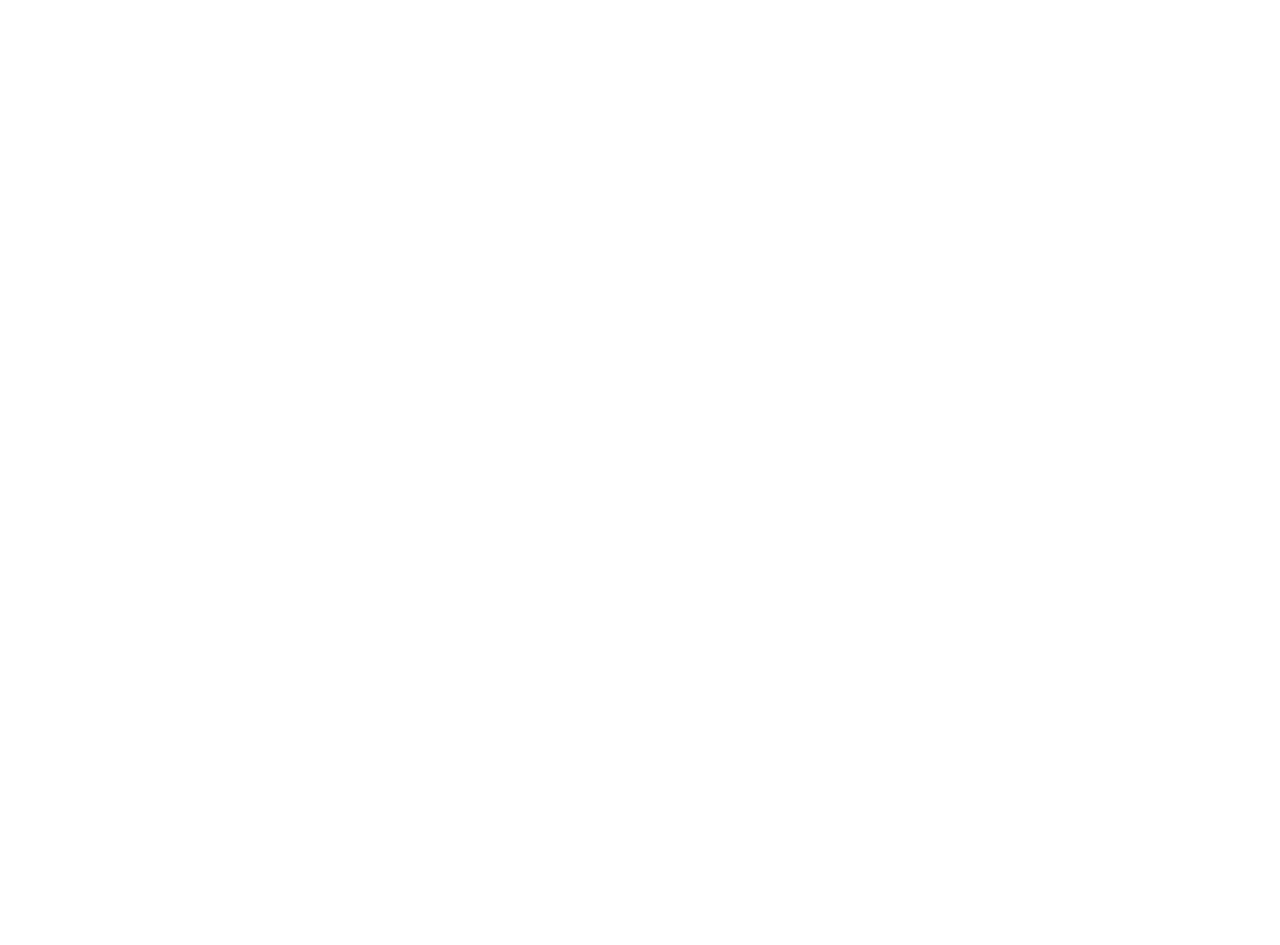
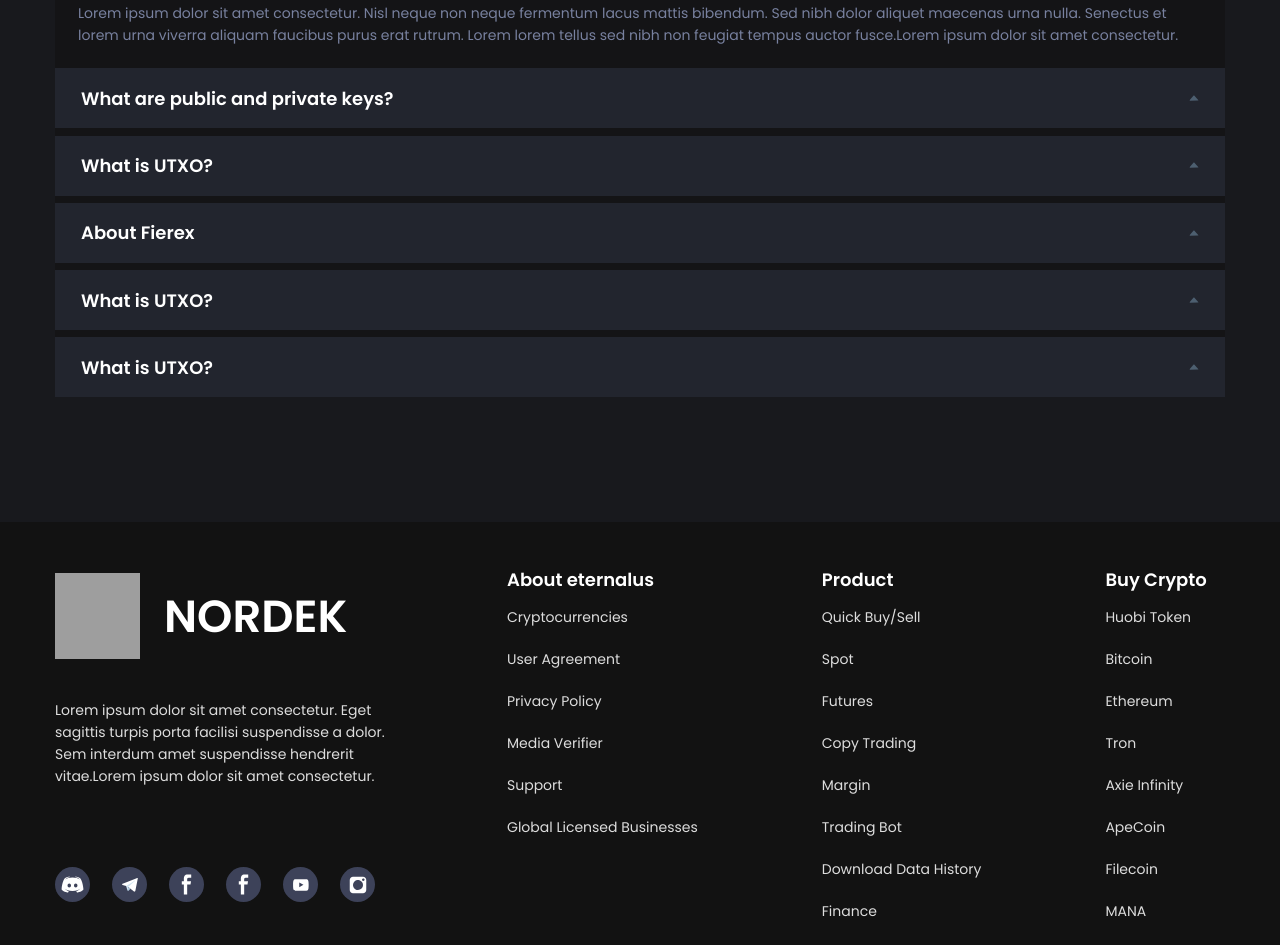
Before and after one commit to amrat98/ce-react, a React (Create React App) app: page /faq in a window 1280 px wide. Before the commit this address had no page. Shown: the part 320-1265 px from the top of the page. Before the commit the page ends 800 px from the top, so only its background shows below. Built offline with nearby package versions, Linux system fonts and the light colour scheme; grey boxes are pictures that could not be loaded.

Commit message:
Add New UI Pages And Fixed UI ISSUES

```diff
--- a/src/App.js
+++ b/src/App.js
@@ -6,6 +6,8 @@
 import { TermCondition } from "./pages/legal/term-condition/TermCondition";
 import { AboutUs } from "./pages/legal/about/About";
 import { Login } from "./components/auth/Login";
+import { PrivacyPolicy } from "./pages/legal/privacy-policy/PrivacyPolicy";
+import { FAQ } from "./pages/legal/faq/Faq";
 import "./App.css";
 function App() {
   return (
@@ -14,11 +16,13 @@
         <Routes>
           <Route path="/" element={<HomePage />}></Route>
           <Route path="/forgot-password" element={<ForgotPassword />}></Route>
-          <Route path="/reset-password" element={<ResetPassWord/>}></Route>
-          <Route path="/login" element={<Login/>}></Route>
-          <Route path="/create-account" element={<CreateAccount/>}></Route>
-          <Route path="/term-condition" element={<TermCondition/>}></Route>
-          <Route path="/about-us" element={<AboutUs/>}></Route>
+          <Route path="/reset-password" element={<ResetPassWord />}></Route>
+          <Route path="/login" element={<Login />}></Route>
+          <Route path="/create-account" element={<CreateAccount />}></Route>
+          <Route path="/term-condition" element={<TermCondition />}></Route>
+          <Route path="/about-us" element={<AboutUs />}></Route>
+          <Route path="/private-policy" element={<PrivacyPolicy />}></Route>
+          <Route path="/faq" element={<FAQ />}></Route>
         </Routes>
       </BrowserRouter>
     </>
--- /dev/null
+++ b/src/components/accordian/Accordian.css
@@ -0,0 +1,41 @@
+
+.Accordian-Container {
+  background: #141416;
+  display: flex;
+  flex-direction: column;
+  gap: 7.26px;
+}
+.accord-quest {
+  height: 60px;
+  background-color: #22252e;
+  display: flex;
+  align-items: center;
+  justify-content: space-between;
+  padding: 0 26px;
+  width: 100%;
+}
+
+.accord-quest > h3 {
+  color: #fff;
+  font-size: 18px;
+  font-style: normal;
+  font-weight: 600;
+  line-height: normal;
+}
+
+.accord-quest > img {
+  width: 10px;
+  height: 6.095px;
+}
+
+.accord-answ {
+  padding: 15px 23px;
+}
+
+.accord-answ > p {
+  color: #78819f;
+  font-size: 14px;
+  font-style: normal;
+  font-weight: 400;
+  line-height: 22px;
+}
--- /dev/null
+++ b/src/components/accordian/Accordian.js
@@ -0,0 +1,36 @@
+import { useState } from "react";
+import "./Accordian.css";
+export const Accordian = ({ data, handle }) => {
+  return (
+    <>
+      <div className="Accordian-Container">
+        {data?.map((item, index) => {
+          return (
+            <>
+              <div className="FAQ-Container">
+                <div className="accord-quest">
+                  <h3>{item.label}</h3>
+                  <img
+                    src="/assets/icons/nabla.svg"
+                    alt="nabla-symbol"
+                    onClick={() => handle(index)}
+                    style={
+                      item?.bool
+                        ? { cursor: "pointer" }
+                        : { transform: "rotate(180deg)" , cursor: "pointer" }
+                    }
+                  />
+                </div>
+                {item.bool && (
+                  <div className="accord-answ">
+                    <p>{item.value}</p>
+                  </div>
+                )}
+              </div>
+            </>
+          );
+        })}
+      </div>
+    </>
+  );
+};
--- a/src/components/footer/Footer.js
+++ b/src/components/footer/Footer.js
@@ -34,17 +34,17 @@
         <div className="container">
           <div className="footer-container">
             <div>
-              <div>
+              <div className="footer-logo-container">
                 <img src="/assets/icons/logo.svg" alt="nordek" />
                 <span>NORDEK</span>
               </div>
-              <p>
+              <p className="footer-para">
                 Lorem ipsum dolor sit amet consectetur. Eget sagittis turpis
                 porta facilisi suspendisse a dolor. Sem interdum amet
                 suspendisse hendrerit vitae.Lorem ipsum dolor sit amet
                 consectetur.
               </p>
-              <ul className="flex-row">
+              <ul className="flex-row footer-icon-container">
                 {SOCIAL_HANDLE.map((item, index) => {
                   return (
                     <li key={index}>
@@ -57,7 +57,7 @@
               </ul>
             </div>
             <nav>
-              <ul className="flex-column">
+              <ul className="flex-column footer-ul-gap">
                 <h3>About eternalus</h3>
                 {FOOTER_NAVIGATION[0].about.map((item, ind) => {
                   return (
@@ -69,7 +69,7 @@
                   );
                 })}
               </ul>
-              <ul>
+              <ul className="flex-column footer-ul-gap">
                 <h3>Product</h3>
                 {FOOTER_NAVIGATION[1].product.map((item, ind) => {
                   return (
@@ -81,8 +81,8 @@
                   );
                 })}
               </ul>
-              <ul>
-                <li>Buy Crypto</li>
+              <ul className="flex-column footer-ul-gap">
+                <h3>Buy Crypto</h3>
                 {FOOTER_NAVIGATION[2].crypto.map((item, ind) => {
                   return (
                     <li>
--- a/src/components/footer/footer.css
+++ b/src/components/footer/footer.css
@@ -1,6 +1,8 @@
 @import url("../../variables.css");
 footer {
   background-color: var(--background-color);
+  padding-top: 51px;
+  padding-bottom: 34px;
 }
 .footer-container {
   display: flex;
@@ -28,8 +30,56 @@
   width: 35px;
   height: 35px;
   border-radius: 50%;
-  background-color: #3D4259;
+  background-color: #3d4259;
   display: flex;
   align-items: center;
   justify-content: center;
 }
+.footer-logo-container {
+  display: flex;
+  align-items: center;
+  gap: 24px;
+}
+.footer-logo-container > img {
+  width: 85px;
+  height: 86px;
+}
+.footer-logo-container > span {
+  color: #fff;
+  font-size: 45px;
+  font-style: normal;
+  font-weight: 600;
+  line-height: 150%;
+}
+
+.footer-para {
+  color: #ddd;
+  font-size: 14px;
+  font-style: normal;
+  font-weight: 400;
+  line-height: 22px;
+  max-width: 333px;
+}
+
+.footer-container > :nth-child(1) {
+  display: flex;
+  flex-direction: column;
+  gap: 40px;
+}
+
+.footer-icon-container {
+  gap: 22px;
+  margin-top: 40px;
+}
+
+.footer-container > nav > ul > h3 {
+  color: #fff;
+  font-size: 18px;
+  font-style: normal;
+  font-weight: 600;
+  line-height: 14px;
+}
+
+.footer-ul-gap {
+  gap: 17px;
+}
--- /dev/null
+++ b/src/pages/legal/contact-us/ContactUs.css
@@ -0,0 +1,3 @@
+.Contact-Us-Form-Container {
+    width: 631px;
+}
--- /dev/null
+++ b/src/pages/legal/faq/Faq.js
@@ -0,0 +1,62 @@
+import { Header } from "../../../components/header/Header";
+import { Footer } from "../../../components/footer/Footer";
+import { Accordian } from "../../../components/accordian/Accordian.js";
+import "../index.css";
+import { useState } from "react";
+export const FAQ = () => {
+  const [faq, setFaq] = useState([
+    {
+      label: "What is P2P Trading?",
+      value:
+        "Lorem ipsum dolor sit amet consectetur. Nisl neque non neque fermentum lacus mattis bibendum. Sed nibh dolor aliquet maecenas urna nulla. Senectus et lorem urna viverra aliquam faucibus purus erat rutrum. Lorem lorem tellus sed nibh non feugiat tempus auctor fusce.Lorem ipsum dolor sit amet consectetur.",
+      bool: true,
+    },
+    {
+      label: "What are public and private keys?",
+      value:
+        "Lorem ipsum dolor sit amet consectetur. Nisl neque non neque fermentum lacus mattis bibendum. Sed nibh dolor aliquet maecenas urna nulla. Senectus et lorem urna viverra aliquam faucibus purus erat rutrum. Lorem lorem tellus sed nibh non feugiat tempus auctor fusce.Lorem ipsum dolor sit amet consectetur.",
+      bool: false,
+    },
+    {
+      label: "What is UTXO?",
+      value:
+        "Lorem ipsum dolor sit amet consectetur. Nisl neque non neque fermentum lacus mattis bibendum. Sed nibh dolor aliquet maecenas urna nulla. Senectus et lorem urna viverra aliquam faucibus purus erat rutrum. Lorem lorem tellus sed nibh non feugiat tempus auctor fusce.Lorem ipsum dolor sit amet consectetur.",
+      bool: false,
+    },
+    {
+      label: "About Fierex",
+      value:
+        "Lorem ipsum dolor sit amet consectetur. Nisl neque non neque fermentum lacus mattis bibendum. Sed nibh dolor aliquet maecenas urna nulla. Senectus et lorem urna viverra aliquam faucibus purus erat rutrum. Lorem lorem tellus sed nibh non feugiat tempus auctor fusce.Lorem ipsum dolor sit amet consectetur.",
+      bool: false,
+    },
+    {
+      label: "What is UTXO?",
+      value:
+        "Lorem ipsum dolor sit amet consectetur. Nisl neque non neque fermentum lacus mattis bibendum. Sed nibh dolor aliquet maecenas urna nulla. Senectus et lorem urna viverra aliquam faucibus purus erat rutrum. Lorem lorem tellus sed nibh non feugiat tempus auctor fusce.Lorem ipsum dolor sit amet consectetur.",
+      bool: false,
+    },
+    {
+      label: "What is UTXO?",
+      value:
+        "Lorem ipsum dolor sit amet consectetur. Nisl neque non neque fermentum lacus mattis bibendum. Sed nibh dolor aliquet maecenas urna nulla. Senectus et lorem urna viverra aliquam faucibus purus erat rutrum. Lorem lorem tellus sed nibh non feugiat tempus auctor fusce.Lorem ipsum dolor sit amet consectetur.",
+      bool: false,
+    },
+  ]);
+  const handleClick = (index) => {
+    setFaq((prevState) => prevState.map((item , ind) => ind === index ? {...item , bool: true} : {...item , bool: false}))
+  }
+  return (
+    <>
+      <Header />
+      <div className="Term-Condition-Container">
+        <div className="container">
+          <div className="Term-Condition-Main-Container">
+            <h1 className="legal-head">FAQ</h1>
+            <Accordian data={faq} handle={handleClick}/>
+          </div>
+        </div>
+      </div>
+      <Footer />
+    </>
+  );
+};
```
Also changed, not shown: src/components/input/Input.css (added, +28 -0 lines), src/components/input/Input.js (added, +22 -0 lines), src/pages/legal/contact-us/ContactUs.js (+11 -7 lines), src/pages/legal/feedback/FeedBack.js (added, +16 -0 lines), public/assets/icons/nabla.svg (added).
